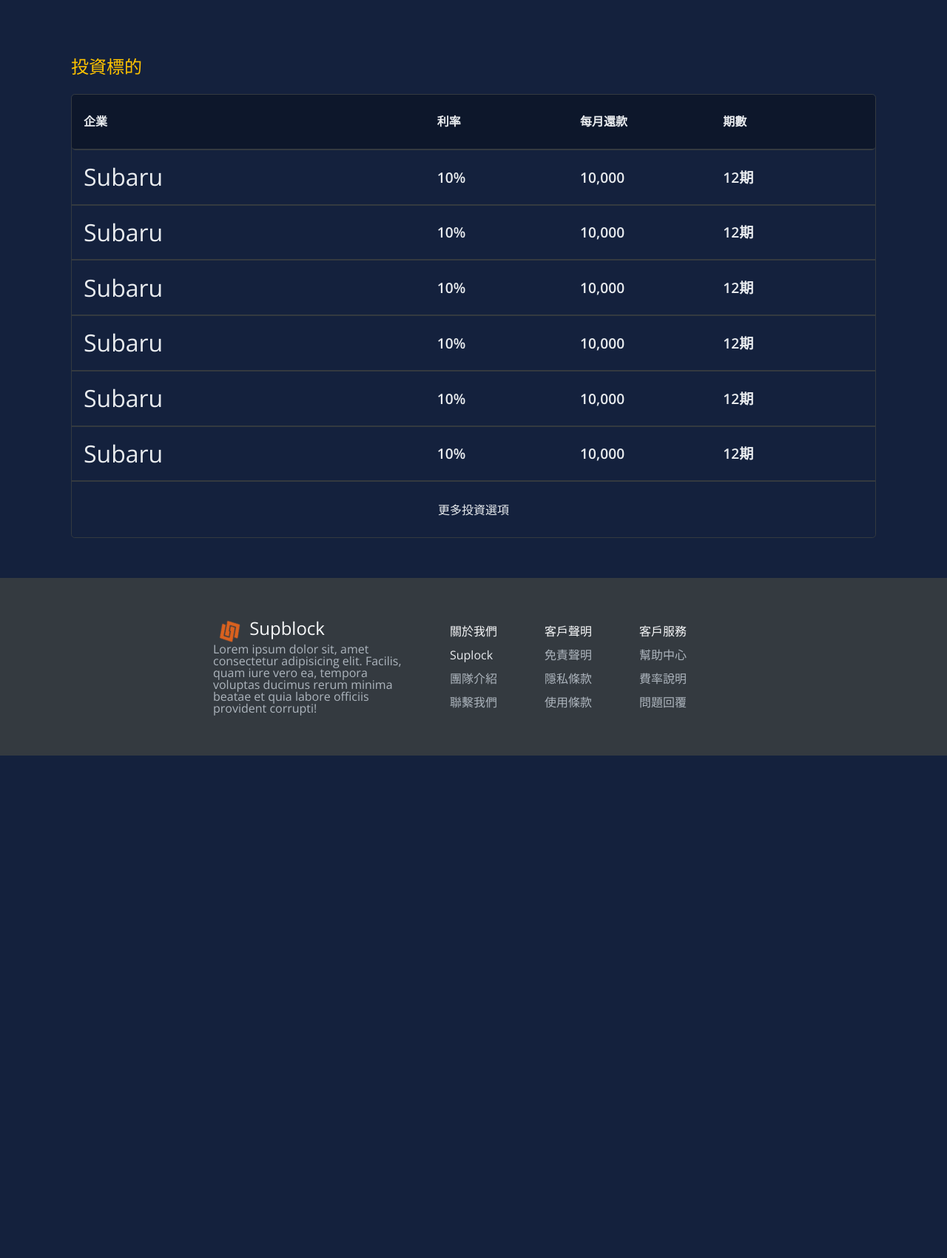
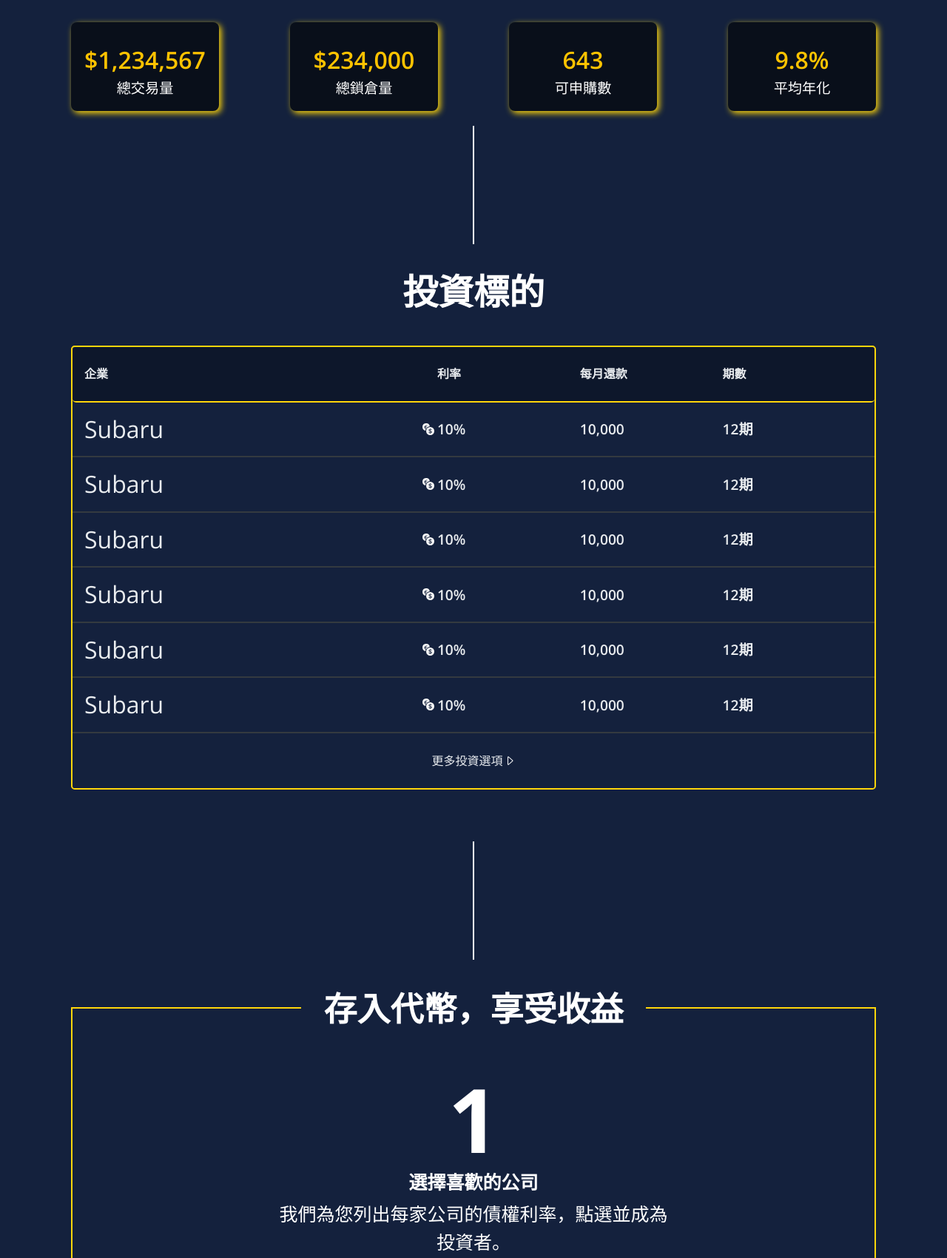
Before and after one commit to kevin0988459/suplockcahin, a plain HTML site: page invest_index.html in a window 1280 px wide. Shown: the part 450-2150 px from the top of the page at 74% size. Before the commit the page ends 1471 px from the top, so only its background shows below. Drawn offline with nearby package versions, Linux system fonts and the light colour scheme.

Commit message:
investIndex

```diff
--- a/invest_index.css
+++ b/invest_index.css
@@ -57,6 +57,36 @@ body {
     justify-content: center;
     align-items: center;
 }
+.intro_card{
+    display:flex ;
+    flex-direction: row;
+    justify-content: space-between;
+    align-items: center;
+    width: 85%;
+    margin-top: 2em;
+}
+.card_detail{
+    width:250px;
+    height:150px;
+    background-color: #090f1a;
+    border-radius: .5em;
+    display: flex;
+    flex-direction: column;
+    justify-content: center;
+    align-items: center;
+    box-shadow:3px 3px 9px #ffd60a;
+}
+.card_number{
+    font-size: 2em;
+    line-height: 1.8em;
+    color: #ffc300;
+    font-weight: 600;
+}
+.card_title{
+    color: white;
+    font-size: 1.2em;
+    font-weight: 500;
+}
 .top_back_ground{
     color:#e9ecef;
     background: linear-gradient( rgba(0, 0, 0, 0.1), rgba(0, 0, 0, 0.1) ), url('icon/investor_back_rotate.jpeg');
@@ -69,22 +99,24 @@ body {
     text-align: center;
     margin-top: 20vh;
     margin-bottom: 0.5em;
-    font-size: 2.5em;
+    font-size: 4em;
     font-weight:bold;
 }
 .intro_article{
     text-align: center;
     width: 50%;
     margin-left: 25%;
+    font-weight:500;
+    font-size: 1.5em;
 }
 .investment_table{
     display: flex;
     flex-direction: column;
     align-items: center;
     width : 85%;
-    height: 75vh;
+    height: 600px;
     margin-top: 1px;
-    border: 1px solid #343a40;
+    border: 2px solid #ffd60a;
     border-radius: .3em;
     color: #e9ecef;
     margin-bottom: 50px;
@@ -97,7 +129,7 @@ body {
     flex-direction: row;
     justify-content: space-between;
     align-items: center;
-    border-bottom: #343a40 2px solid;
+    border-bottom: #ffd60a 2px solid;
     border-radius: .3em;
     background-color: #0d172b;
 }
@@ -130,6 +162,10 @@ body {
 .company_title{
     font-size: 2em;
     width:45%;
+    display: flex;
+    flex-direction: row;
+    justify-content: space-between;
+
 }
 .intro_title2{
     width: 18%;
@@ -159,13 +195,79 @@ a:hover{
 .more_info:hover{
     color: #ffc300;
 }
+.direction{
+    margin-top: 20px;
+    height:20vh;
+    border:1px solid white
+}
 .subject{
-    margin-top: 80px;
+    margin-top: 40px;
     width : 85%;
     height:2em;
-    color: #ffc300;
-    font-size: 1.5em;
+    color: white;
+    font-size: 3em;
+    text-align: center;
+    font-weight: 800;
 }
+.text_on_border{
+    margin-top: 5%;
+    width :85%;
+    height : 120vh;
+    border: 2px solid #ffd60a;
+    position: relative;
+    margin-bottom: 10%;
+    display: flex;
+    flex-direction: column;
+    justify-content: space-evenly;
+    align-items: center;
+    text-align: center;
+}
+.title_wrapper{
+    top : -23px;
+    position: absolute;
+    width: 100%;
+    text-align: center;
+}
+.text_above{
+    color : white;
+    background-color: #14213d;
+    display: inline-block;
+    padding: 0 30px;
+    font-size: 45px;
+    font-weight: 800;
+}
+.inside_intro{
+    height: 200px;
+    width: 35%;
+    color : white;
+}
+.text_inside{
+    font-size: 120px;
+    font-weight: 700;
+
+}
+.subtex_inside{
+
+    font-size: 25px;
+    font-weight: 700;
+    margin-top: 12.5px;
+}
+.sub_p{
+
+    font-size: 25px;
+    font-weight: 400;
+    margin-top: 12.5px;
+    line-height: 1.5em;
+}
+
+#caret_svg{
+    margin-left: 1px;
+    filter: invert(99%) sepia(0%) saturate(7399%) hue-rotate(179deg) brightness(126%) contrast(96%);
+}
+#exchange_svg{
+    filter: invert(99%) sepia(0%) saturate(7399%) hue-rotate(179deg) brightness(126%) contrast(96%);
+}
+
 @media(min-width:1400px){
     .investment_table {
         width: 60%;
@@ -173,4 +275,22 @@ a:hover{
     .subject{
         width: 60%;
     }
+    .intro_card{
+        width:65%
+    }
+    .text_on_border{
+        width: 65%;
+    }
 }
+@media(max-width:1600px){
+    .card_detail{
+        width:200px;
+        height: 120px;
+    }
+    .inside_intro{
+        width:50%
+    }
+}
+.inside_intro:hover{
+    color:#ffc300;
+}
--- a/invest_index.html
+++ b/invest_index.html
@@ -67,6 +67,7 @@
             </div>
         </div>
     </nav>
+
     <main class = 'main_content'>
         <div class = "top_back_ground">
             <h1 class ='invest_title'>供應鏈融資平台</h1>
@@ -75,6 +76,25 @@
                 A dignissimos molestias,
             </article>
         </div>
+        <div class = 'intro_card'>
+            <div class = card_detail>
+                <h2 class="card_number">$1,234,567</h2>
+                <h2 class="card_title" >總交易量</h2>
+            </div>
+            <div class = card_detail>
+                <h2 class="card_number">$234,000</h2>
+                <h2 class="card_title" >總鎖倉量</h2>
+            </div>
+            <div class = card_detail>
+                <h2 class="card_number">643</h2>
+                <h2 class="card_title" >可申購數</h2>
+            </div>
+            <div class = card_detail>
+                <h2 class="card_number">9.8%</h2>
+                <h2 class="card_title" >平均年化</h2>
+            </div>
+        </div>
+        <div class="direction"></div>
         <div class="subject">投資標的</div>
         <div class="investment_table">
             <div class="invest_intro">
@@ -84,47 +104,67 @@
                 <h2 class="intro_title1">期數</h2>
             </div>
             <a class="invest_element" href="#">
-                <h2 class="company_title">Subaru</h2>
+                <h2 class="company_title">Subaru<img id = "exchange_svg"src = "icon/currency-exchange.svg"></h2>
                 <h2 class="intro_title2">10%</h2>
                 <h2 class="intro_title2">10,000</h2>
                 <h2 class="intro_title2">12期</h2>
             </a>
             <a class="invest_element" href="#">
-                <h2 class="company_title">Subaru</h2>
+                <h2 class="company_title">Subaru<img id = "exchange_svg"src = "icon/currency-exchange.svg"></h2>
                 <h2 class="intro_title2">10%</h2>
                 <h2 class="intro_title2">10,000</h2>
                 <h2 class="intro_title2">12期</h2>
             </a>
             <a class="invest_element" href="#">
-                <h2 class="company_title">Subaru</h2>
+                <h2 class="company_title">Subaru<img id = "exchange_svg"src = "icon/currency-exchange.svg"></h2>
                 <h2 class="intro_title2">10%</h2>
                 <h2 class="intro_title2">10,000</h2>
                 <h2 class="intro_title2">12期</h2>
             </a>
             <a class="invest_element" href="#">
-                <h2 class="company_title">Subaru</h2>
+                <h2 class="company_title">Subaru<img id = "exchange_svg"src = "icon/currency-exchange.svg"></h2>
                 <h2 class="intro_title2">10%</h2>
                 <h2 class="intro_title2">10,000</h2>
                 <h2 class="intro_title2">12期</h2>
             </a>
             <a class="invest_element" href="#">
-                <h2 class="company_title">Subaru</h2>
+                <h2 class="company_title">Subaru<img id = "exchange_svg"src = "icon/currency-exchange.svg"></h2>
                 <h2 class="intro_title2">10%</h2>
                 <h2 class="intro_title2">10,000</h2>
                 <h2 class="intro_title2">12期</h2>
             </a>
             <a class="invest_element" href="#">
-                <h2 class="company_title">Subaru</h2>
+                <h2 class="company_title">Subaru<img id = "exchange_svg"src = "icon/currency-exchange.svg"></h2>
                 <h2 class="intro_title2">10%</h2>
                 <h2 class="intro_title2">10,000</h2>
                 <h2 class="intro_title2">12期</h2>
             </a>
             <div class="invest_info" >
                 <a class="more_info" href = "#">更多投資選項</a>
-
+                <img id = caret_svg src="icon/caret-right.svg" >
             </div>
-
         </div>
+        <div class="direction"></div>
+        <section class="text_on_border">
+            <div class="title_wrapper">
+                <h2 class="text_above">存入代幣，享受收益</h2>
+            </div>
+            <div class="inside_intro">
+                <h2 class="text_inside">1</h2>
+                <h3 class='subtex_inside'>選擇喜歡的公司</h3>
+                <p class="sub_p">我們為您列出每家公司的債權利率，點選並成為投資者。</p>
+            </div>
+            <div class="inside_intro">
+                <h2 class="text_inside">2</h2>
+                <h3 class='subtex_inside'>存入代幣到Suplock</h3>
+                <p class="sub_p">再一步就能擁有穩定收益，只需將您的代幣存入指定地址。</p>
+            </div>
+            <div class="inside_intro">
+                <h2 class="text_inside">3</h2>
+                <h3 class='subtex_inside'>獲取每期固定收益</h3>
+                <p class="sub_p">Sublock會根據債權利率，每期自動將收益轉入您的地址。</p>
+            </div>
+        </section>
     </main>
     <footer class="footer">
         <div class="footerDetail">
--- a/navbar.css
+++ b/navbar.css
@@ -10,7 +10,6 @@
     100% {transform : rotate(360deg);}
   }
   @-webkit-keyframes rotateImg {
-      0%{-webkit-transform : rotate(0deg);}
     100%{-webkit-transform : rotate(360deg);}
   }
 
```
Also changed, not shown: icon/caret-right.svg (added), icon/currency-exchange.svg (added), 2 other files.
